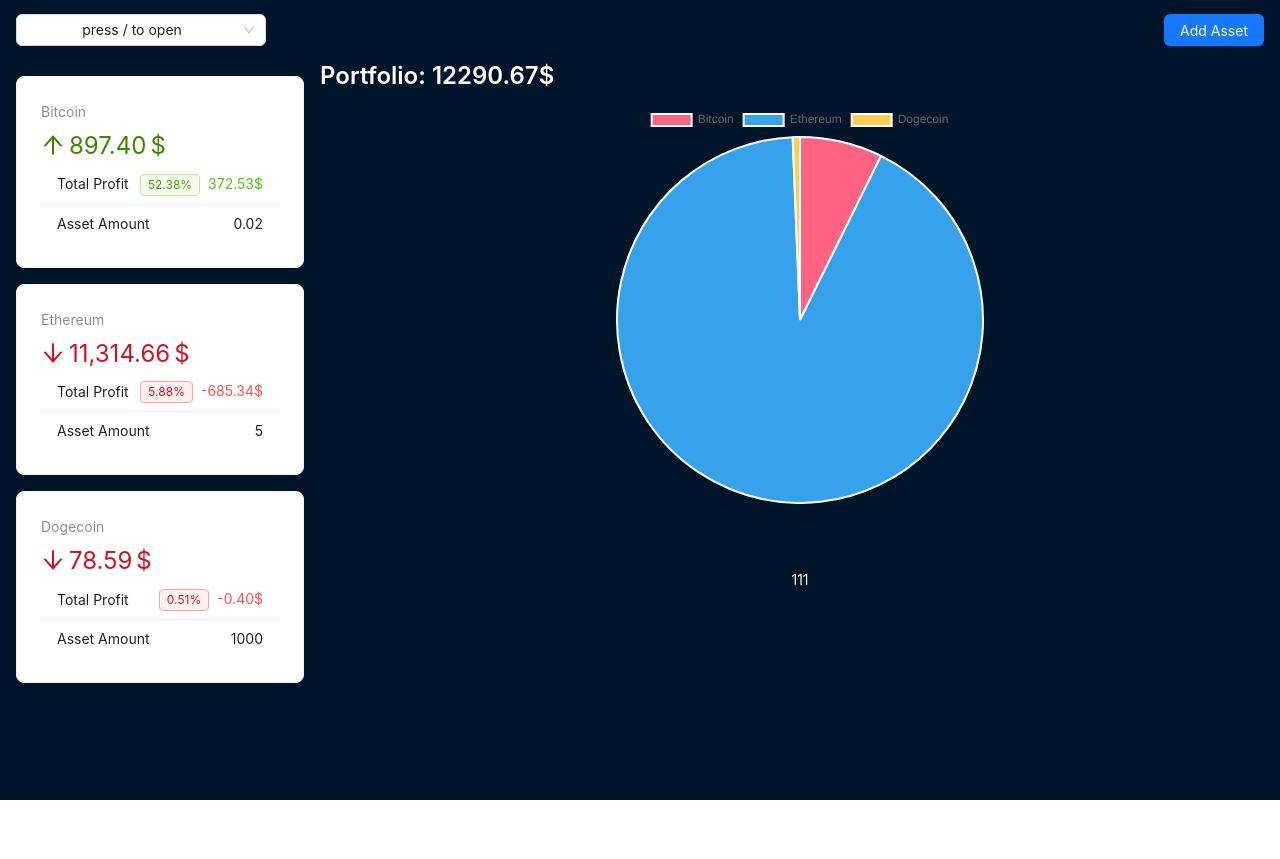
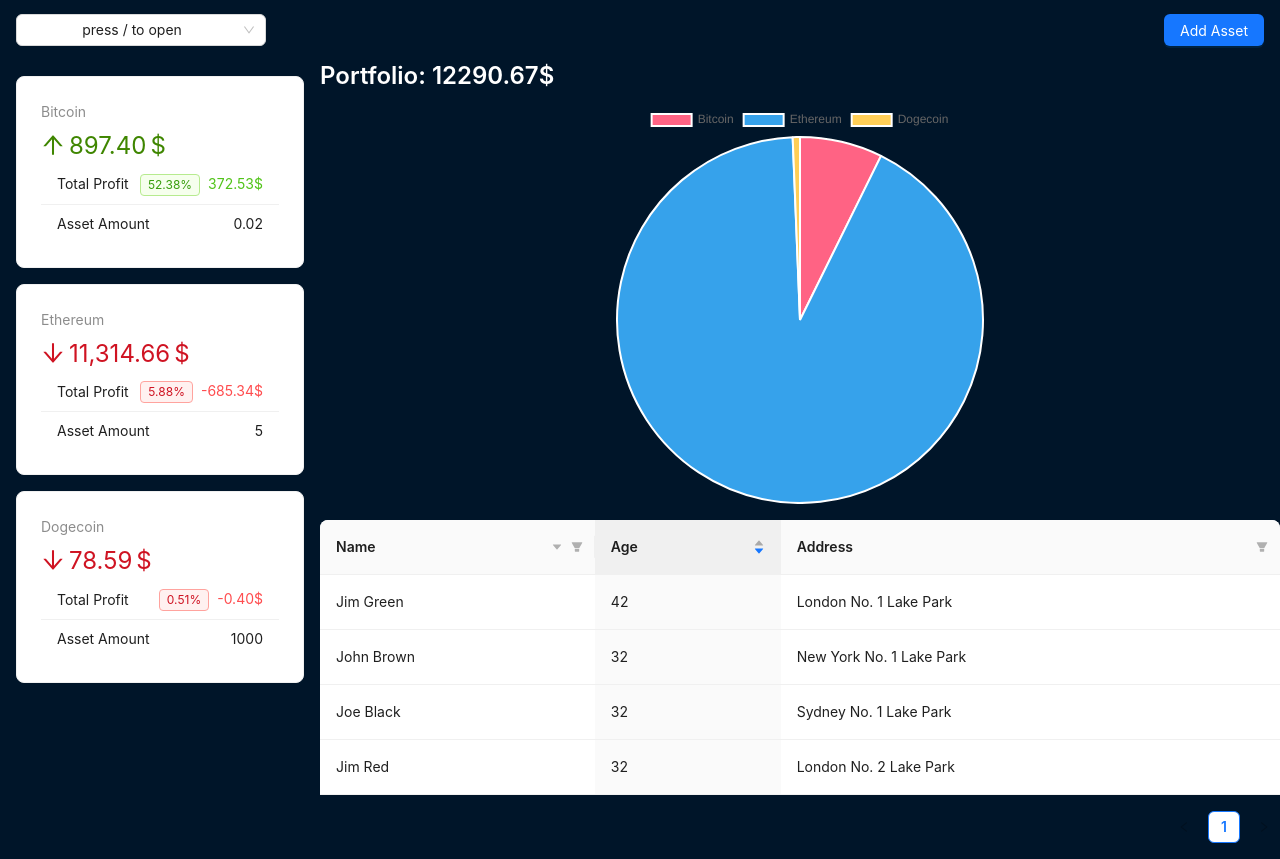
Before and after one commit to YourContender/crypto-app, a React (Vite) app: page / in a window 1280 px wide. Before the commit the page ends 800 px from the top, so only its background shows below. Built offline with nearby package versions, Linux system fonts and the light colour scheme.

Commit message:
add table

```diff
--- a/src/components/layout/AssetTable.jsx
+++ b/src/components/layout/AssetTable.jsx
@@ -1,3 +1,93 @@
+import { Table } from 'antd';
+const columns = [
+  {
+    title: 'Name',
+    dataIndex: 'name',
+    showSorterTooltip: {
+      target: 'full-header',
+    },
+    filters: [
+      {
+        text: 'Joe',
+        value: 'Joe',
+      },
+      {
+        text: 'Jim',
+        value: 'Jim',
+      },
+      {
+        text: 'Submenu',
+        value: 'Submenu',
+        children: [
+          {
+            text: 'Green',
+            value: 'Green',
+          },
+          {
+            text: 'Black',
+            value: 'Black',
+          },
+        ],
+      },
+    ],
+    // specify the condition of filtering result
+    // here is that finding the name started with `value`
+    onFilter: (value, record) => record.name.indexOf(value) === 0,
+    sorter: (a, b) => a.name.length - b.name.length,
+    sortDirections: ['descend'],
+  },
+  {
+    title: 'Age',
+    dataIndex: 'age',
+    defaultSortOrder: 'descend',
+    sorter: (a, b) => a.age - b.age,
+  },
+  {
+    title: 'Address',
+    dataIndex: 'address',
+    filters: [
+      {
+        text: 'London',
+        value: 'London',
+      },
+      {
+        text: 'New York',
+        value: 'New York',
+      },
+    ],
+    onFilter: (value, record) => record.address.indexOf(value) === 0,
+  },
+];
+const data = [
+  {
+    key: '1',
+    name: 'John Brown',
+    age: 32,
+    address: 'New York No. 1 Lake Park',
+  },
+  {
+    key: '2',
+    name: 'Jim Green',
+    age: 42,
+    address: 'London No. 1 Lake Park',
+  },
+  {
+    key: '3',
+    name: 'Joe Black',
+    age: 32,
+    address: 'Sydney No. 1 Lake Park',
+  },
+  {
+    key: '4',
+    name: 'Jim Red',
+    age: 32,
+    address: 'London No. 2 Lake Park',
+  },
+];
+const onChange = (pagination, filters, sorter, extra) => {
+  console.log('params', pagination, filters, sorter, extra);
+};
+
 export default function AssetTable() {
-    return <div>111</div>
+    return <Table columns={columns} dataSource={data} onChange={onChange}/>
 }
```
